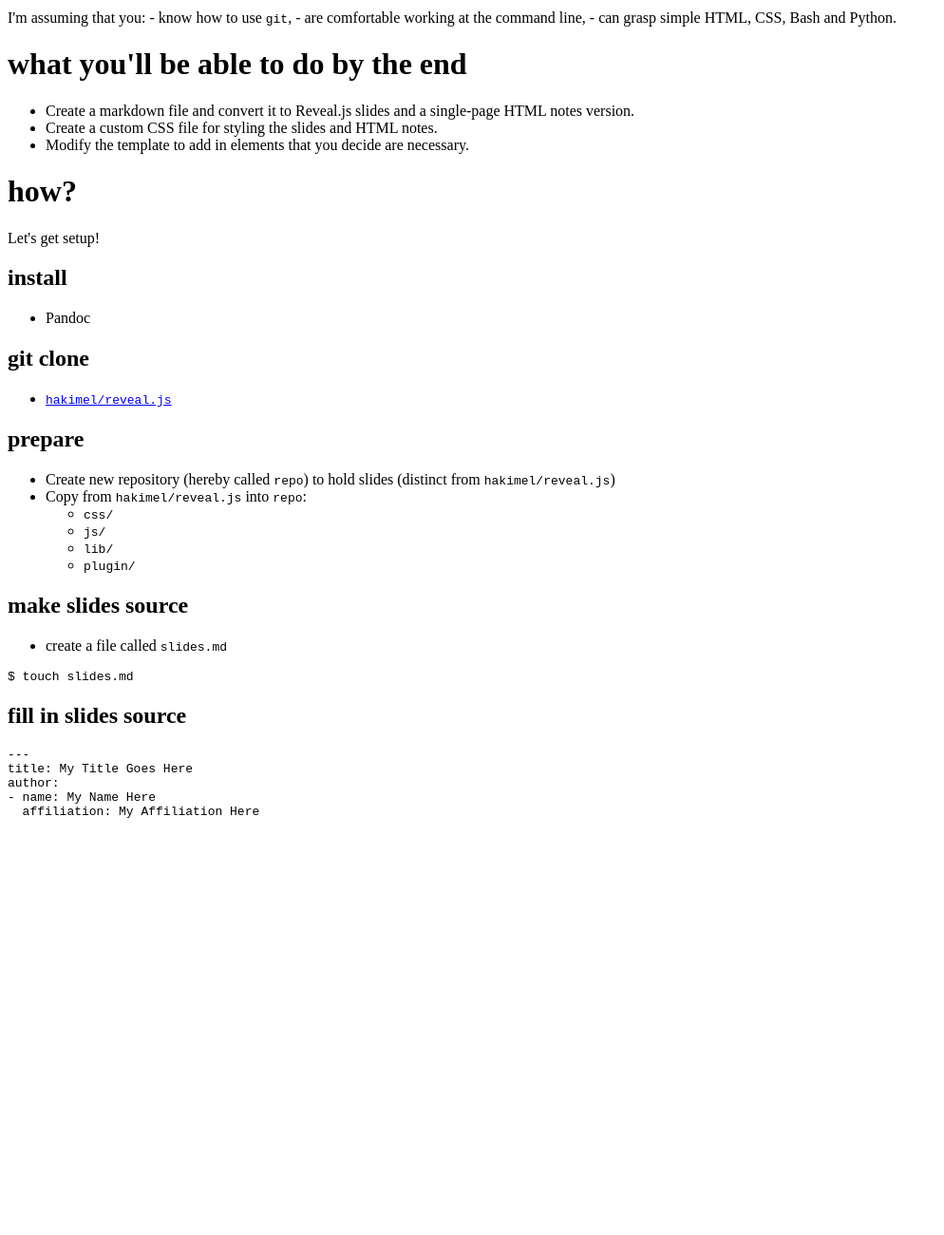
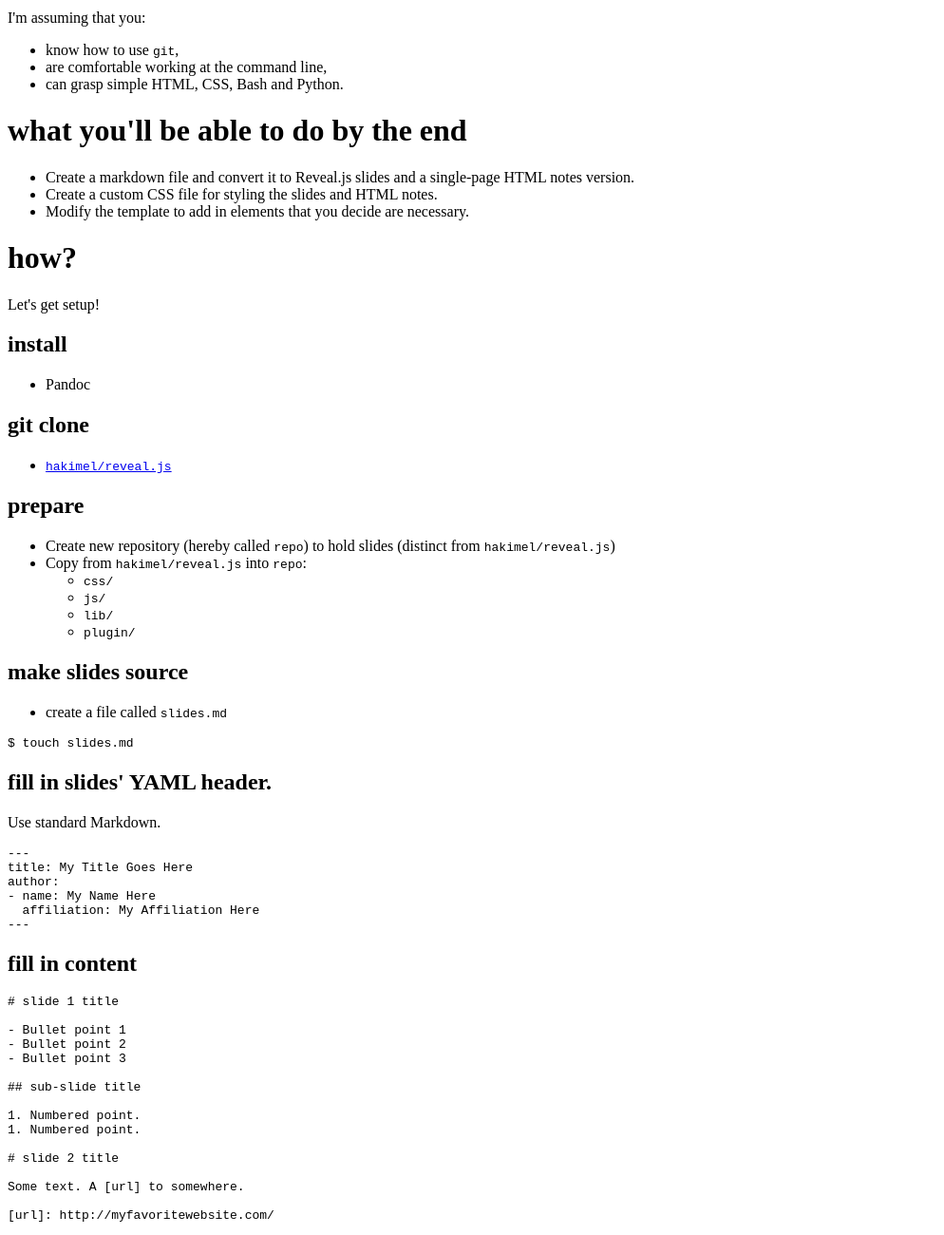
Before and after one commit to ericmjl/pandoc-reveal-tutorial, a plain HTML site: page index.html in a window 1280 px wide. Shown: the part 512-1812 px from the top of the page at 95% size, without its empty margins (0-994 px from the left). Before the commit the page ends 1387 px from the top, so only its background shows below. Drawn offline with Linux system fonts and the light colour scheme.

Commit message:
updated content on slides

```diff
--- a/index.html
+++ b/index.html
@@ -18,7 +18,12 @@
 <li>Markdown + Reveal.js + Pandoc = full, version-controlled, source for multiple outputs.</li>
 </ul>
 <h1 id="prerequisite-knowledge">prerequisite knowledge</h1>
-<p>I'm assuming that you: - know how to use <code>git</code>, - are comfortable working at the command line, - can grasp simple HTML, CSS, Bash and Python.</p>
+<p>I'm assuming that you:</p>
+<ul>
+<li>know how to use <code>git</code>,</li>
+<li>are comfortable working at the command line,</li>
+<li>can grasp simple HTML, CSS, Bash and Python.</li>
+</ul>
 <h1 id="what-youll-be-able-to-do-by-the-end">what you'll be able to do by the end</h1>
 <ul>
 <li>Create a markdown file and convert it to Reveal.js slides and a single-page HTML notes version.</li>
@@ -51,9 +56,28 @@
 <li>create a file called <code>slides.md</code></li>
 </ul>
 <div class="sourceCode"><pre class="sourceCode bash"><code class="sourceCode bash">$ <span class="fu">touch</span> slides.md</code></pre></div>
-<h2 id="fill-in-slides-source">fill in slides source</h2>
+<h2 id="fill-in-slides-yaml-header.">fill in slides' YAML header.</h2>
+<p>Use standard Markdown.</p>
 <div class="sourceCode"><pre class="sourceCode markdown"><code class="sourceCode markdown">---
 title: My Title Goes Here
 author:
 - <span class="fl">name: My Name Here</span>
-<span class="fl">  affiliation: My Affiliation Here</span></code></pre></div>
+<span class="fl">  affiliation: My Affiliation Here</span>
+<span class="fl">---</span></code></pre></div>
+<h2 id="fill-in-content">fill in content</h2>
+<div class="sourceCode"><pre class="sourceCode markdown"><code class="sourceCode markdown"><span class="fu"># slide 1 title</span>
+
+- <span class="fl">Bullet point 1</span>
+<span class="fl">- Bullet point 2</span>
+<span class="fl">- Bullet point 3</span>
+
+<span class="fl">## sub-slide title</span>
+
+<span class="fl">1. Numbered point.</span>
+<span class="fl">1. Numbered point.</span>
+
+<span class="fl"># slide 2 title</span>
+
+<span class="fl">Some text. A [url] to somewhere.</span>
+
+<span class="ot">[url]: http://myfavoritewebsite.com/</span></code></pre></div>
```
Also changed, not shown: slides.html (+27 -3 lines), slides.md (+26 -1 lines).
